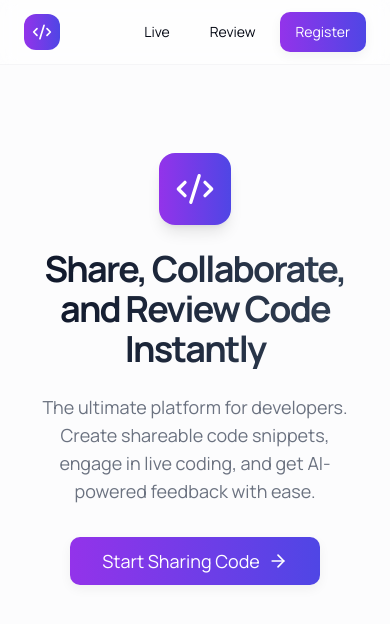
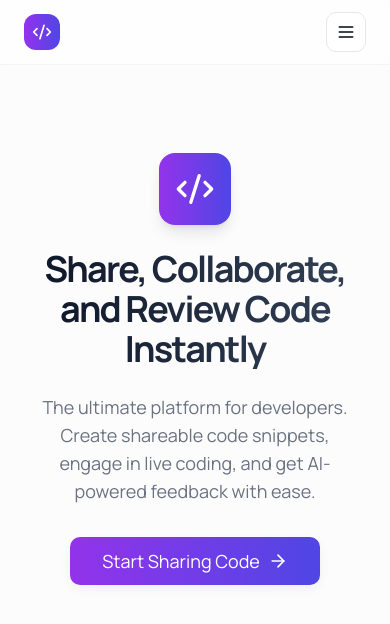
Before and after one commit to Nephyy1/nephyy-sharecode, a Next.js app: page / in a window 390 px wide. Shown: the top 624 px of the page. Built offline with nearby package versions, Linux system fonts and the light colour scheme.

Commit message:
Update Header.tsx

```diff
--- a/components/Header.tsx
+++ b/components/Header.tsx
@@ -1,36 +1,80 @@
+"use client";
+
 import Link from 'next/link';
 import { Button } from '@/components/ui/button';
-import { CodeXml, LogIn } from 'lucide-react';
+import { Sheet, SheetContent, SheetTrigger, SheetClose } from '@/components/ui/sheet';
+import { CodeXml, Menu } from 'lucide-react';
 
 export default function Header() {
   const isLoggedIn = false;
+  const navItems = [
+    { href: "/create", label: "Create" },
+    { href: "/live", label: "Live" },
+    { href: "/review", label: "Review" },
+  ];
 
   return (
     <header className="sticky top-0 z-50 w-full border-b border-border/40 bg-background/95 backdrop-blur supports-[backdrop-filter]:bg-background/60">
       <div className="container flex h-16 max-w-7xl items-center justify-between">
-        <Link href="/" className="flex items-center gap-2 font-bold text-lg">
+        <Link href="/" className="flex items-center gap-2 font-bold text-lg mr-6">
           <div className="p-2 bg-gradient-to-r from-purple-600 to-indigo-600 rounded-lg text-white">
             <CodeXml className="w-5 h-5" />
           </div>
           <span className="hidden sm:inline-block">Nephyy ShareCode</span>
         </Link>
-        <nav className="flex items-center gap-2 md:gap-4">
-          <Button variant="ghost" asChild>
-            <Link href="/live">Live</Link>
-          </Button>
-          <Button variant="ghost" asChild>
-            <Link href="/review">Review</Link>
-          </Button>
+
+        <nav className="hidden md:flex items-center gap-4">
+          {navItems.map((item) => (
+            <Button key={item.href} variant="ghost" asChild>
+              <Link href={item.href}>{item.label}</Link>
+            </Button>
+          ))}
+        </nav>
+
+        <div className="hidden md:flex items-center gap-2 ml-auto">
           {isLoggedIn ? (
+            <></>
+          ) : (
             <>
+              <Button variant="outline">Login</Button>
+              <Button className="btn-gradient shadow-subtle hover:shadow-subtle-hover">Register</Button>
             </>
-          ) : (
-            <div className="flex items-center gap-2">
-                <Button variant="outline" className="hidden sm:inline-flex">Login</Button>
-                <Button className="btn-gradient shadow-subtle hover:shadow-subtle-hover">Register</Button>
-            </div>
           )}
-        </nav>
+        </div>
+
+        <div className="md:hidden ml-auto">
+          <Sheet>
+            <SheetTrigger asChild>
+              <Button variant="outline" size="icon">
+                <Menu className="h-5 w-5" />
+                <span className="sr-only">Open menu</span>
+              </Button>
+            </SheetTrigger>
+            <SheetContent side="right" className="w-[280px]">
+              <div className="flex flex-col h-full">
+                <div className="flex-grow">
+                  <nav className="flex flex-col gap-4 mt-8">
+                    {navItems.map((item) => (
+                      <SheetClose key={item.href} asChild>
+                         <Link href={item.href} className="text-lg py-2 hover:bg-accent rounded-md px-3">{item.label}</Link>
+                      </SheetClose>
+                    ))}
+                  </nav>
+                </div>
+                <div className="flex flex-col gap-3">
+                  {isLoggedIn ? (
+                    <></>
+                  ) : (
+                    <>
+                      <Button variant="outline">Login</Button>
+                      <Button className="btn-gradient">Register</Button>
+                    </>
+                  )}
+                </div>
+              </div>
+            </SheetContent>
+          </Sheet>
+        </div>
       </div>
     </header>
   );
```
